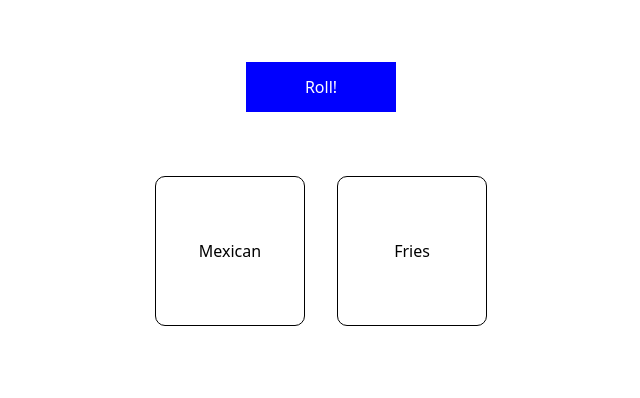
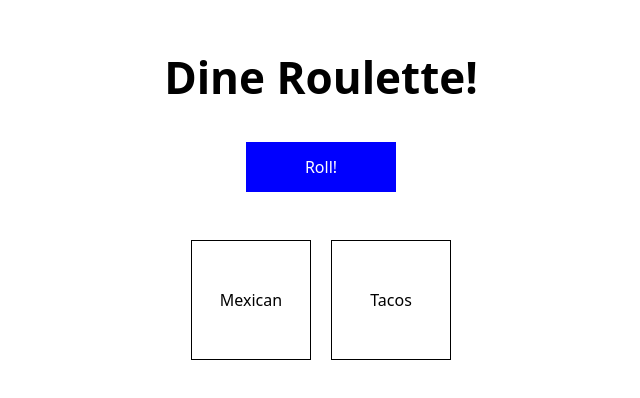
Before and after one commit to exosyphon/dine-roulette, a Next.js app: page / in a window 1280 px wide. Shown: the part 198-596 px from the top of the page, without its empty margins (319-959 px from the left). Built offline with nearby package versions, Linux system fonts and the light colour scheme.

Commit message:
Fix dice to roll and show correct side

```diff
--- a/src/pages/index.tsx
+++ b/src/pages/index.tsx
@@ -1,21 +1,29 @@
 import { useEffect, useState, useMemo } from 'react';
 
 export default function Home() {
-  const foods = ['Mexican', 'Italian', 'Greek', 'American', 'Thai', 'French', 'Chinese', 'Indian'];
-  const styles = ['Tacos', 'Burgers', 'Pizza', 'Steak', 'Seafood', 'Fries', 'BBQ', 'Casserole', 'Pasta'];
+  const foods: string[] = ['Mexican', 'Italian', 'Greek', 'American', 'Thai', 'French']; //, 'Chinese', 'Indian'];
+  const styles: string[] = ['Tacos', 'Burgers', 'Pizza', 'Steak', 'Seafood', 'Fries', 'BBQ', 'Casserole', 'Pasta'];
+  const sides: string[] = ['front', 'back', 'right', 'left', 'top', 'bottom'];
+  const customTextCss: string[] = ['', 'invert-text', '', '', '', 'rotated-text'];
 
-  const [food, setFood] = useState('');
-  const [style, setStyle] = useState('');
+  const [rolling, setRolling] = useState<boolean>(false);
+  const [food, setFood] = useState<string>('');
+  const [style, setStyle] = useState<string>('');
+  const [diceOneSide, setDiceOneSide] = useState<number>(0);
+  const [diceTwoSide, setDiceTwoSide] = useState<number>(0);
 
   const roll = () => {
-    setFood(foods[Math.floor(Math.random() * foods.length)]);
-    setStyle(styles[Math.floor(Math.random() * style.length)]);
+    setRolling(true);
+
+    const diceOneSide = Math.floor(Math.random() * foods.length);
+    const diceTwoSide = Math.floor(Math.random() * foods.length);
+    setDiceOneSide(diceOneSide);
+    setDiceTwoSide(diceTwoSide);
+    setFood(foods[diceOneSide]);
+    setStyle(styles[diceTwoSide]);
+
+    setTimeout(() => setRolling(false), 1000);
   };
-
-  useEffect(() => {
-    setFood(foods[Math.floor(Math.random() * foods.length)]);
-    setStyle(styles[Math.floor(Math.random() * styles.length)]);
-  });
 
   return (
     <>
@@ -28,6 +36,15 @@ export default function Home() {
           flexDirection: 'column',
         }}
       >
+        <div
+          className={'mb-8'}
+          style={{
+            fontSize: '44px',
+            fontWeight: 'bold',
+          }}
+        >
+          Dine Roulette!
+        </div>
         <div style={{ display: 'flex', justifyContent: 'center', width: '100%' }}>
           <button
             style={{ background: 'blue', height: '50px', width: '150px', color: 'white', marginBottom: '3rem' }}
@@ -37,11 +54,23 @@ export default function Home() {
           </button>
         </div>
         <div style={{ display: 'flex', flexDirection: 'row' }}>
-          <div className="die">
-            <div className="face">{food}</div>
+          <div className={`dice ${rolling ? 'rolling' : ''} rolled-${sides[diceOneSide]}`}>
+            {foods?.map((item, index) => {
+              return (
+                <div key={index} className={`side ${sides[index]}`}>
+                  <div className={customTextCss[index]}>{item}</div>
+                </div>
+              );
+            })}
           </div>
-          <div className="die">
-            <div className="face">{style}</div>
+          <div className={`ml-5 dice ${rolling ? 'rolling' : ''} rolled-${sides[diceTwoSide]}`}>
+            {styles?.map((item, index) => {
+              return (
+                <div key={index} className={`side ${sides[index]}`}>
+                  <div className={customTextCss[index]}>{item}</div>
+                </div>
+              );
+            })}
           </div>
         </div>
       </div>
--- a/src/styles/globals.css
+++ b/src/styles/globals.css
@@ -2,15 +2,92 @@
 @tailwind components;
 @tailwind utilities;
 
-.die {
-  width: 150px;
-  height: 150px;
-  border: 1px solid black;
-  border-radius: 10px;
-  display: flex;
-  justify-content: center;
-  align-items: center;
-  background-color: white;
-  animation: roll 2s ease-in-out;
-  margin: 1rem;
+.dice-container {
+    text-align: center;
+    margin: 50px auto;
 }
+
+.dice {
+    display: inline-block;
+    position: relative;
+    width: 120px;
+    height: 120px;
+    transform-style: preserve-3d;
+    transition: transform 1s ease-in-out;
+}
+
+.dice .side {
+    position: absolute;
+    width: 100%;
+    height: 100%;
+    background-color: white;
+    border: 1px solid black;
+    box-sizing: border-box;
+    display: flex;
+    justify-content: center;
+    align-items: center;
+}
+
+.rotated-text {
+  transform: rotate(-90deg);
+}
+
+.invert-text {
+   transform: scale(-1, -1);
+}
+
+.dice .front {
+    transform: translateZ(60px);
+}
+
+.dice .back {
+    transform: rotateX(180deg) translateZ(60px);
+}
+
+.dice .right {
+    transform: rotateY(90deg) translateZ(60px);
+}
+
+.dice .left {
+    transform: rotateY(-90deg) translateZ(60px);
+}
+
+.dice .top {
+    transform: rotateX(90deg) translateZ(60px);
+}
+
+.dice .bottom {
+    transform: rotateX(-90deg) translateZ(60px);
+}
+
+.dice.rolling {
+    animation: roll 1s infinite linear;
+}
+
+@keyframes roll {
+    from {
+        transform: rotateX(0) rotateY(0);
+    }
+    to {
+        transform: rotateX(360deg) rotateY(360deg);
+    }
+}
+
+.rolled-front {
+    transform: rotateX(0) rotateY(0);
+}
+.rolled-back {
+    transform: rotateX(0) rotateY(180deg);
+}
+.rolled-left {
+    transform: rotateX(0) rotateY(90deg);
+}
+.rolled-right {
+    transform: rotateX(0) rotateY(-90deg);
+}
+.rolled-top {
+    transform: rotateX(-90deg) rotateY(0);
+}
+.rolled-bottom {
+    transform: rotateX(90deg) rotateY(90deg);
+}
```
